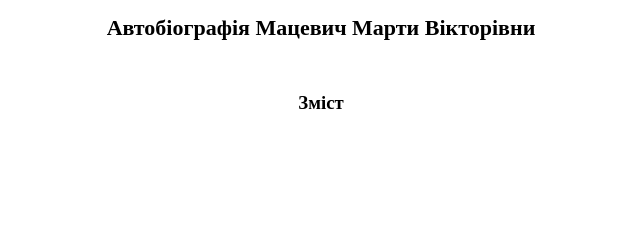
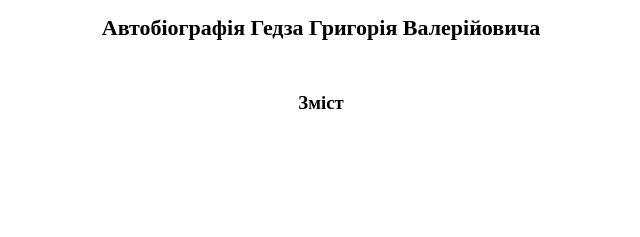
Before and after one commit to hryhorii11/web, a plain HTML site: page Lab_6/biography.html in a window 1280 px wide. Shown: the top 237 px of the page, 319-959 px from the left. Drawn offline with Linux system fonts and the light colour scheme.

Commit message:
Update biography.html

```diff
--- a/Lab_6/biography.html
+++ b/Lab_6/biography.html
@@ -6,7 +6,7 @@
     <link rel="stylesheet" href="biography.css">
 </head>
 <body>
-  <h1 id="header">Автобіографія Мацевич Марти Вікторівни</h1>
+  <h1 id="header">Автобіографія Гедза Григорія Валерійовича</h1>
 
   <nav>
     <a href="index.html">Назад на головну</a>
```
